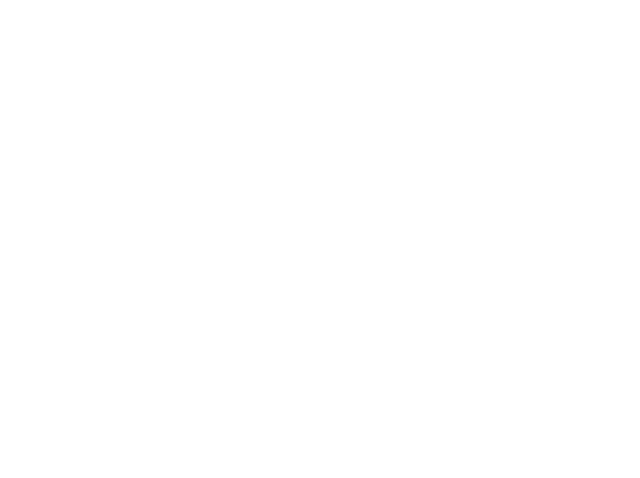
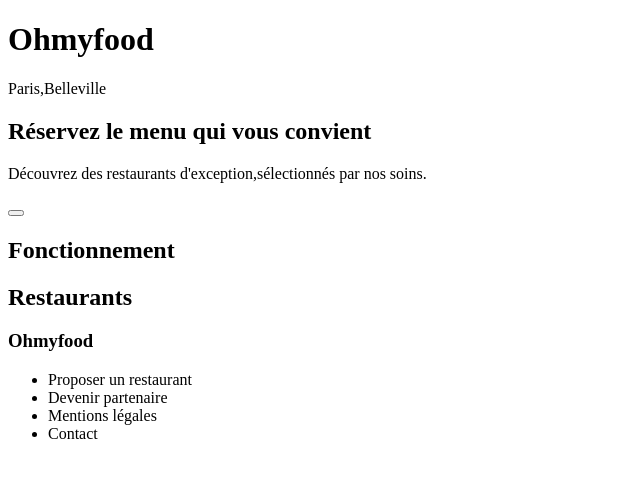
Before and after one commit to Arislb/Arislebechec_3_20042021, a plain HTML site: page index.html in a window 1280 px wide. Shown: the whole page, without its empty margins (0-640 px from the left). Drawn offline with Linux system fonts and the light colour scheme; a web font is replaced by a local one.

Commit message:
Base html accueil

```diff
--- a/index.html
+++ b/index.html
@@ -4,7 +4,47 @@
     <meta charset="UTF-8" />
     <meta http-equiv="X-UA-Compatible" content="IE=edge" />
     <meta name="viewport" content="width=device-width, initial-scale=1.0" />
+    <link rel="preconnect" href="https://fonts.gstatic.com" />
+    <link
+      href="https://fonts.googleapis.com/css2?family=Roboto:wght@300;400;500;700&family=Shrikhand&display=swap"
+      rel="stylesheet"
+    />
     <title>Document</title>
   </head>
-  <body></body>
+  <body>
+    <!--CORPS SITE: Page d'accueil -->
+    <div>
+      <header>
+        <h1>Ohmyfood</h1>
+      </header>
+      <main>
+        <section class="box-information"></section>
+        <p>Paris,Belleville</p>
+        <div>
+          <h2>Réservez le menu qui vous convient</h2>
+          <p>
+            Découvrez des restaurants d'exception,sélectionnés par nos soins.
+          </p>
+          <button></button>
+        </div>
+        <section class="box-fonctionnement">
+          <h2>Fonctionnement</h2>
+        </section>
+        <section class="box-restaurants">
+          <h2>Restaurants</h2>
+        </section>
+      </main>
+      <footer>
+        <h3>Ohmyfood</h3>
+        <nav>
+          <ul>
+            <li>Proposer un restaurant</li>
+            <li>Devenir partenaire</li>
+            <li>Mentions légales</li>
+            <li>Contact</li>
+          </ul>
+        </nav>
+      </footer>
+    </div>
+  </body>
 </html>
```
